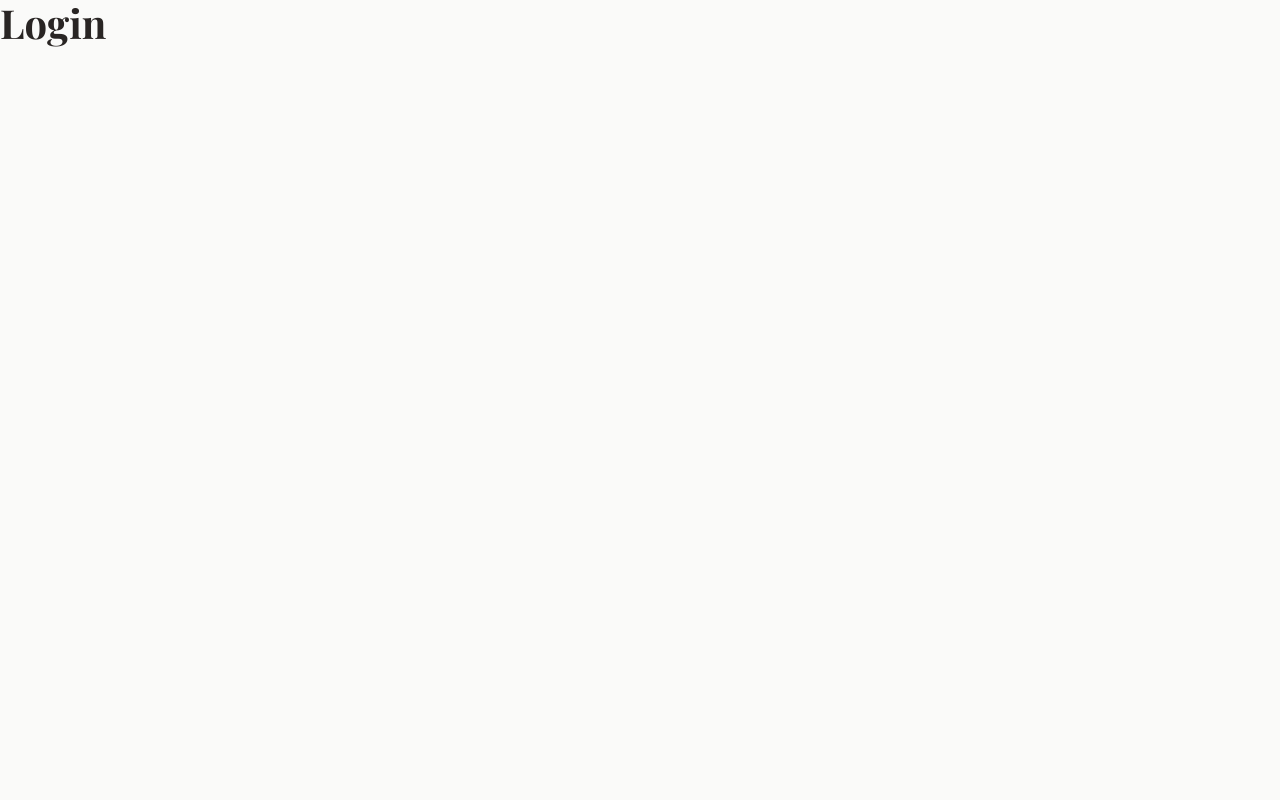
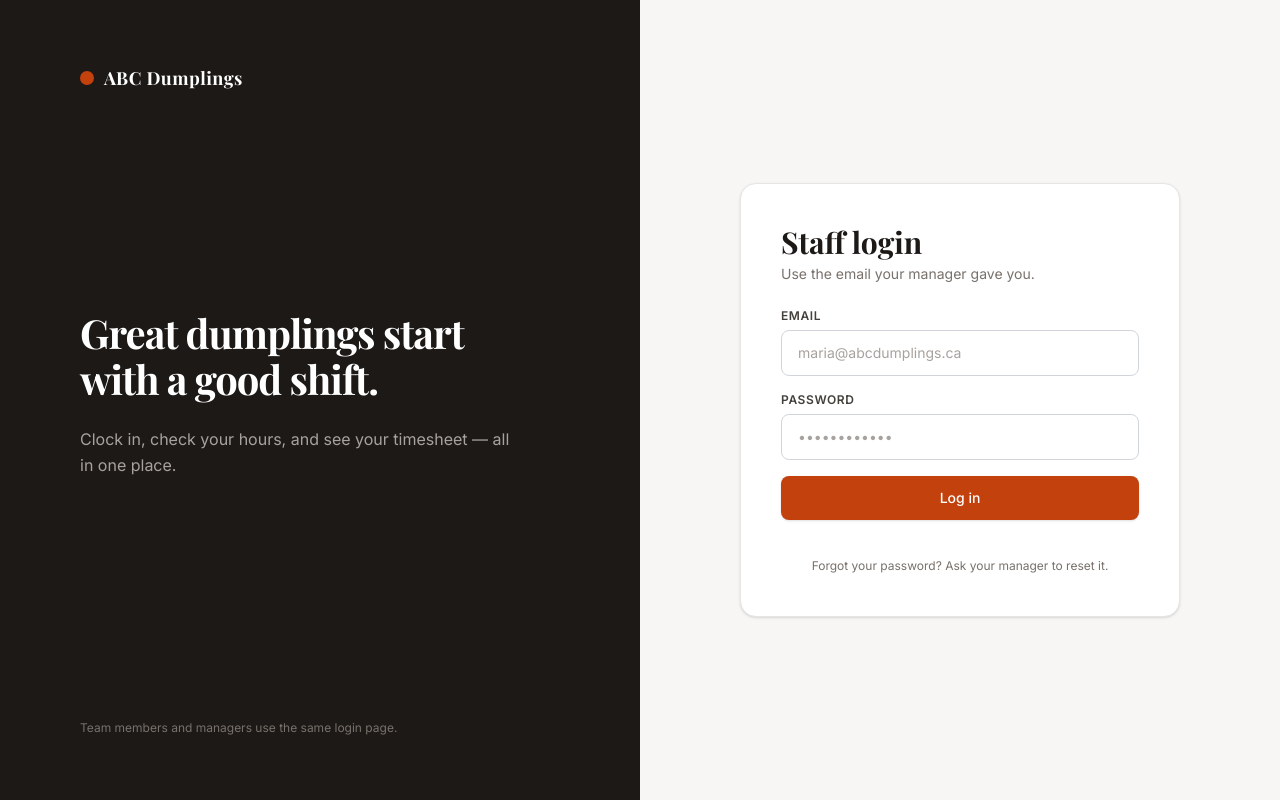
Before and after one commit to yk-graph/shift-manager, a Next.js app: page /login in a window 1280 px wide. Built offline with nearby package versions, Linux system fonts and the light colour scheme.

Commit message:
implement staff login page UI

```diff
--- a/app/(public)/login/page.tsx
+++ b/app/(public)/login/page.tsx
@@ -1,3 +1,81 @@
+"use client";
+
+import Link from "next/link";
+
 export default function LoginPage() {
-  return <h1 className="text-h1">Login</h1>
+  return (
+    <div className="min-h-screen grid grid-cols-1 lg:grid-cols-2 font-sans selection:bg-[#C2410C] selection:text-white">
+      <div className="bg-[#1c1917] text-[#f5f5f4] px-[80px] py-[64px] flex flex-col justify-between relative min-h-[500px] lg:min-h-screen">
+        <div className="flex items-center gap-2.5">
+          <span className="w-3.5 h-3.5 rounded-full bg-[#C2410C] shrink-0"></span>
+          <span className="font-serif font-bold text-lg tracking-wide text-white">ABC Dumplings</span>
+        </div>
+
+        <div className="max-w-[440px] space-y-6 my-auto">
+          <h1 className="text-[40px] font-serif font-bold tracking-tight leading-[1.15] text-white">
+            Great dumplings start <br />
+            with a good shift.
+          </h1>
+          <p className="text-[#A8A29E] text-base leading-relaxed">
+            Clock in, check your hours, and see your timesheet — all in one place.
+          </p>
+        </div>
+
+        <div className="text-xs text-[#78716C] pt-6">
+          Team members and managers use the same login page.
+        </div>
+      </div>
+
+      <div className="bg-[#F7F6F5] text-[#1c1917] px-[80px] py-[64px] flex flex-col justify-between min-h-[500px] lg:min-h-screen">
+        <div className="flex justify-end"></div>
+
+        <div className="w-full max-w-[440px] mx-auto bg-white border border-[#E7E5E4] rounded-2xl shadow-sm p-10 my-auto space-y-6">
+          <div>
+            <h2 className="text-3xl font-serif font-bold text-[#1c1917]">Staff login</h2>
+            <p className="text-sm text-[#78716C] mt-1">
+              Use the email your manager gave you.
+            </p>
+          </div>
+
+          <form onSubmit={(e) => e.preventDefault()} className="space-y-4">
+            <div>
+              <label className="block text-xs font-semibold uppercase tracking-wider text-[#44403C] mb-1.5">
+                Email
+              </label>
+              <input
+                type="email"
+                placeholder="maria@abcdumplings.ca"
+                className="w-full px-4 py-3 rounded-lg border border-[#D1D5DB] focus:outline-none focus:ring-2 focus:ring-[#C2410C] focus:border-transparent text-sm text-[#1c1917] placeholder:text-[#A8A29E]"
+              />
+            </div>
+
+            <div>
+              <label className="block text-xs font-semibold uppercase tracking-wider text-[#44403C] mb-1.5">
+                Password
+              </label>
+              <input
+                type="password"
+                placeholder="••••••••••••"
+                className="w-full px-4 py-3 rounded-lg border border-[#D1D5DB] focus:outline-none focus:ring-2 focus:ring-[#C2410C] focus:border-transparent text-sm text-[#1c1917] placeholder:text-[#A8A29E]"
+              />
+            </div>
+
+            <button
+              type="submit"
+              className="w-full bg-[#C2410C] hover:bg-[#9A3412] text-white font-medium py-3 rounded-lg transition shadow-sm text-sm"
+            >
+              Log in
+            </button>
+          </form>
+
+          <div className="text-center pt-2">
+            <a href="#" className="text-xs text-[#78716C] hover:underline">
+              Forgot your password? Ask your manager to reset it.
+            </a>
+          </div>
+        </div>
+
+      </div>
+    </div>
+  );
 }
```
